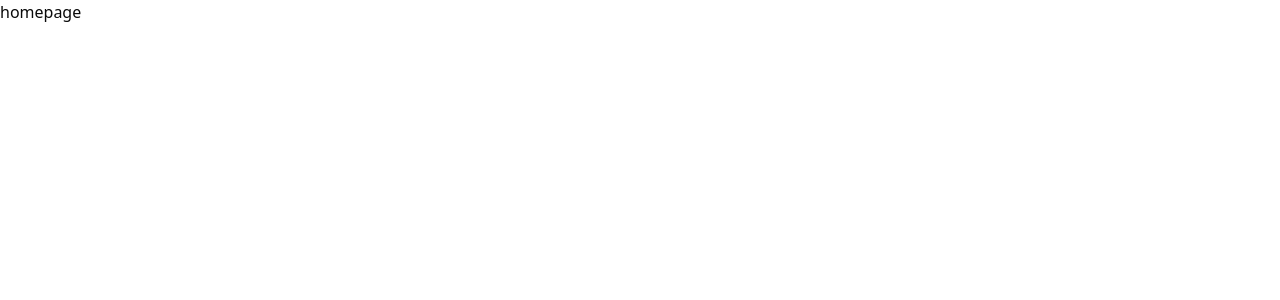
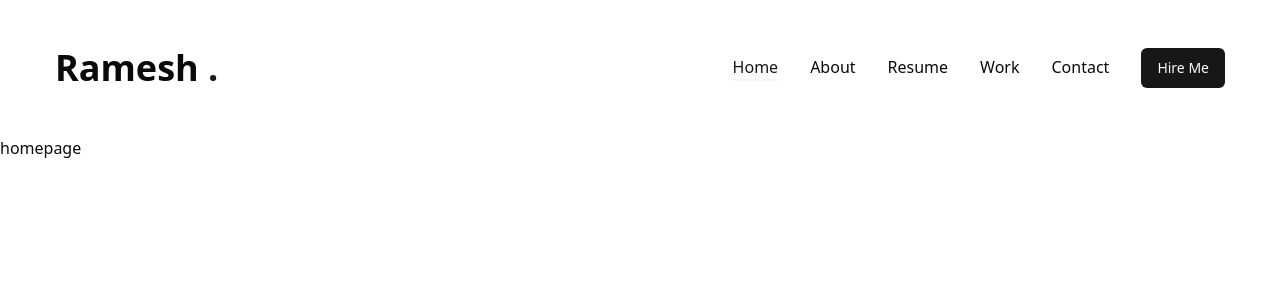
Before and after one commit to rameskum/portfolio, a Next.js app: page / in a window 1280 px wide. Shown: the top 300 px of the page. Built offline with nearby package versions, Linux system fonts and the light colour scheme.

Commit message:
✨ Add mobile navigation to Header component.

```diff
--- a/src/app/layout.tsx
+++ b/src/app/layout.tsx
@@ -1,7 +1,9 @@
 import '@/styles/globals.css';
 
+import Header from '@/components/header';
 import { JetBrains_Mono } from 'next/font/google';
 import type { Metadata } from 'next';
+import { ThemeProvider } from '@/components/theme-provider';
 import { cn } from '@/lib/utils';
 
 const jetBrainsMono = JetBrains_Mono({
@@ -25,11 +27,14 @@ export default function RootLayout({
     <html lang="en">
       <body
         className={cn(
-          'bg-background min-h-screen font-sans antialiased',
+          'min-h-screen bg-background font-sans antialiased',
           jetBrainsMono.variable,
         )}
       >
-        {children}
+        <ThemeProvider attribute="class" defaultTheme="system" enableSystem>
+          <Header />
+          {children}
+        </ThemeProvider>
       </body>
     </html>
   );
--- /dev/null
+++ b/src/components/header.tsx
@@ -0,0 +1,31 @@
+import { Button } from '@/components/ui/button';
+import Link from 'next/link';
+import Nav from '@/components/nav';
+
+const Header = () => {
+  return (
+    <header className="py-8 xl:py-12">
+      <div className="container mx-auto flex items-center justify-between">
+        {/* logo */}
+        <Link href="/">
+          <h1 className="text-4xl font-semibold">
+            Ramesh <span className="text-primary">.</span>
+          </h1>
+        </Link>
+
+        {/* desktop navigation & contact button */}
+        <div className="hidden items-center gap-8 xl:flex">
+          <Nav />
+          <Link href="/hire">
+            <Button>Hire Me</Button>
+          </Link>
+        </div>
+
+        {/* mobile navigation */}
+        <div className="xl:hidden">mobile nav</div>
+      </div>
+    </header>
+  );
+};
+
+export default Header;
--- /dev/null
+++ b/src/components/nav.tsx
@@ -0,0 +1,53 @@
+'use client';
+
+import Link from 'next/link';
+import React from 'react';
+import { cn } from '@/lib/utils';
+import { usePathname } from 'next/navigation';
+
+const links = [
+  {
+    name: 'Home',
+    href: '/',
+  },
+  {
+    name: 'About',
+    href: '/about',
+  },
+  {
+    name: 'Resume',
+    href: '/resume',
+  },
+  {
+    name: 'Work',
+    href: '/work',
+  },
+  {
+    name: 'Contact',
+    href: '/contact',
+  },
+];
+
+const Nav = () => {
+  const pathname = usePathname();
+  return (
+    <nav className="flex gap-8">
+      {links.map((link, index) => (
+        <Link
+          key={index}
+          href={link.href}
+          className={cn(
+            'font-medium capitalize transition-all hover:text-primary',
+            {
+              'border-b-2 border-accent text-primary': pathname === link.href,
+            },
+          )}
+        >
+          {link.name}
+        </Link>
+      ))}
+    </nav>
+  );
+};
+
+export default Nav;
```
